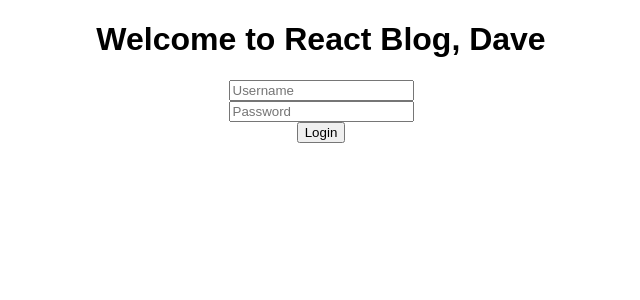
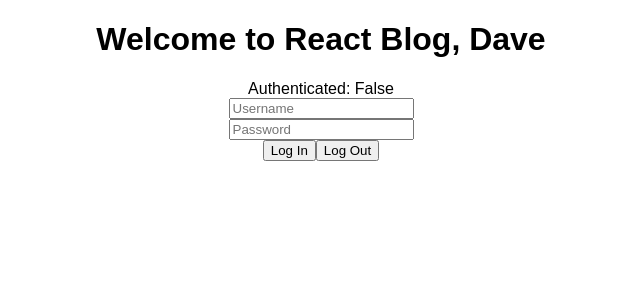
Before and after one commit to stevencharleshuang/react-blog, a React (Create React App) app in the folder client/: page / in a window 1280 px wide. Shown: the top 300 px of the page, without its empty margins (319-959 px from the left). Built offline with nearby package versions, Linux system fonts and the light colour scheme.

Commit message:
added logout feature

```diff
--- a/client/src/App.js
+++ b/client/src/App.js
@@ -7,7 +7,7 @@ class App extends Component {
   constructor(props) {
     super(props);
     this.state = {
-      data: ''
+      authenticated: false,
     }
   }
 
@@ -19,7 +19,7 @@ class App extends Component {
     return (
       <div className="App">
         <h1>Welcome to React Blog, Dave</h1>
-        <LoginForm />
+        <LoginForm authenticated={this.state.authenticated} />
       </div>
     );
   }
--- a/client/src/components/LoginForm.jsx
+++ b/client/src/components/LoginForm.jsx
@@ -8,11 +8,12 @@ export default class LoginForm extends React.Component {
     this.state = {
       username: '',
       password: '',
-      token: undefined,
+      authenticated: this.props.authenticated
     }
     this.handleUsername = this.handleUsername.bind(this);
     this.handlePassword = this.handlePassword.bind(this);
-    this.handleClick    = this.handleClick.bind(this);
+    this.handleLogIn    = this.handleLogIn.bind(this);
+    this.handleLogOut   = this.handleLogOut.bind(this);
   }
 
   handleUsername(e) {
@@ -28,9 +29,14 @@ export default class LoginForm extends React.Component {
     });
   }
 
-  handleClick(e) {
+  handleLogIn(e) {
     e.preventDefault();
     this.handleSubmit(this.state)
+  }
+
+  handleLogOut(e) {
+    e.preventDefault();
+    TokenService.destroy();
   }
 
   handleSubmit(formData) {
@@ -46,15 +52,18 @@ export default class LoginForm extends React.Component {
       .then(res => res.json())
       .then(response => {
         console.log('Success:', (response))
-        TokenService.save(response.token)
+        TokenService.save(response.token);
+        this.setState({ authenticated: true })
       })
       .catch(error => console.error('Error:', error));
   }
 
   render() {
-    console.log('state: ', this.state)
+    // console.log('state: ', this.state)
     return (
     <div className="login-form">
+      <span>Authenticated: {this.state.authenticated ? 'True' : 'False'}</span>
+      <br />
       <form>
         <input
           type="text"
@@ -72,7 +81,8 @@ export default class LoginForm extends React.Component {
           onChange={this.handlePassword}
         />
         <br />
-        <button onClick={this.handleClick}>Login</button>
+        <button onClick={this.handleLogIn} data-id="login">Log In</button>
+        <button onClick={this.handleLogOut} data-id="logout">Log Out</button>
       </form>
     </div>
     );
```
